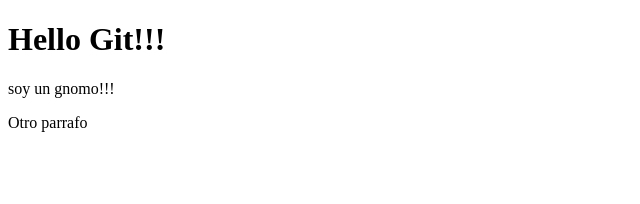
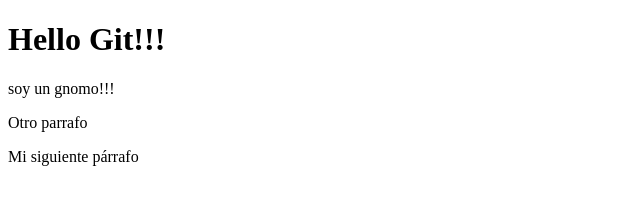
Before and after one commit to Leticiadc/test, a plain HTML site: page index.html in a window 1280 px wide. Shown: the whole page, without its empty margins (0-640 px from the left). Drawn offline with Linux system fonts and the light colour scheme.

Commit message:
Añadido segundo párrafo

```diff
--- a/index.html
+++ b/index.html
@@ -10,5 +10,6 @@
     <h1>Hello Git!!!</h1>
     <p>soy un gnomo!!!</p>
     <p>Otro parrafo</p>
+    <p>Mi siguiente párrafo</p>
 </body>
 </html>
```
Also changed, not shown: 1 other file.
